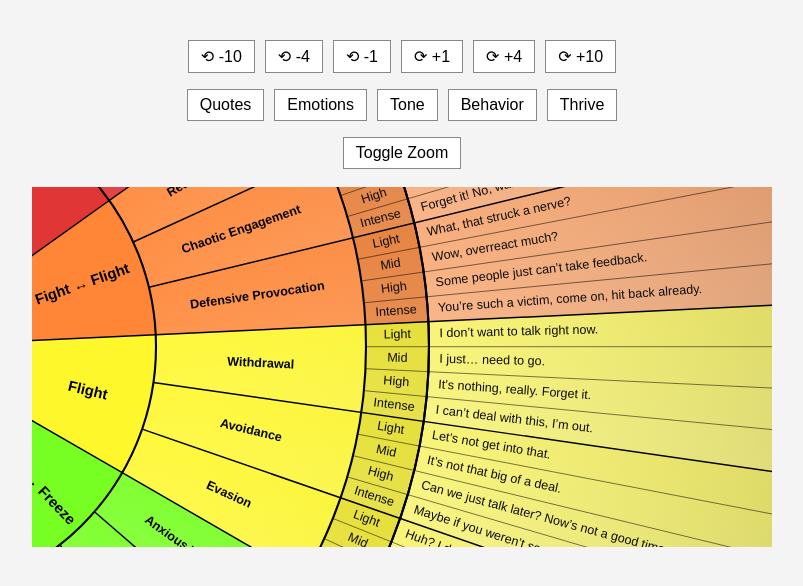
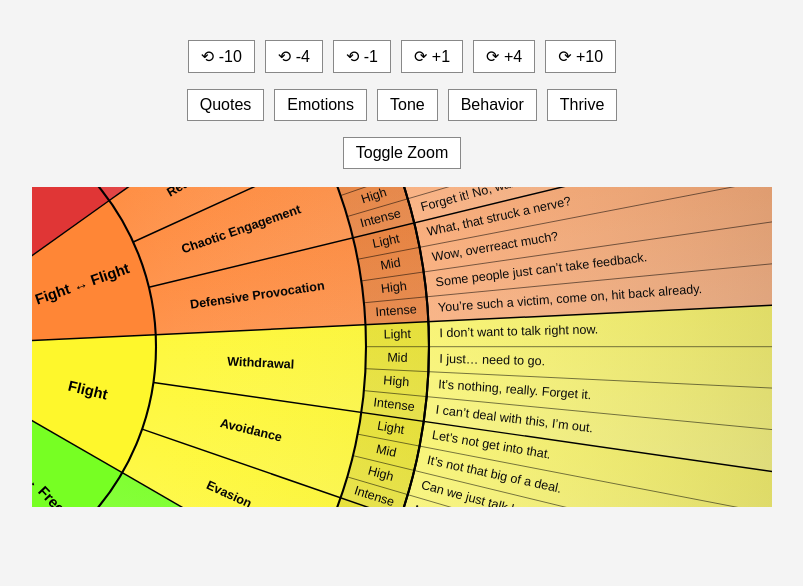
Before and after one commit to TheMazeMaster/BIM-Main, a website with bundled scripts: page index.html in a window 1280 px wide. Both pictures are taken after a click on the button "Toggle Zoom". Shown: the part 64-650 px from the top of the page, without its empty margins (238-1041 px from the left). Built offline with nearby package versions, Linux system fonts and the light colour scheme.

Commit message:
Update style.css

```diff
--- a/style.css
+++ b/style.css
@@ -39,8 +39,8 @@ h2 {
 }
 
 .wheel-viewport {
-  width: 360px;
-  height: 360px;
+  width: 320px;
+  height: 320px;
   position: relative;
   overflow: hidden;
   margin-bottom: 16px;
@@ -49,7 +49,7 @@ h2 {
 /* Wider viewport used for zoomed-in state */
 .wheel-viewport.zoomed {
   width: 740px;
-  height: 360px;
+  height: 320px;
 }
 
 /* === BUTTON STYLE === */
```
